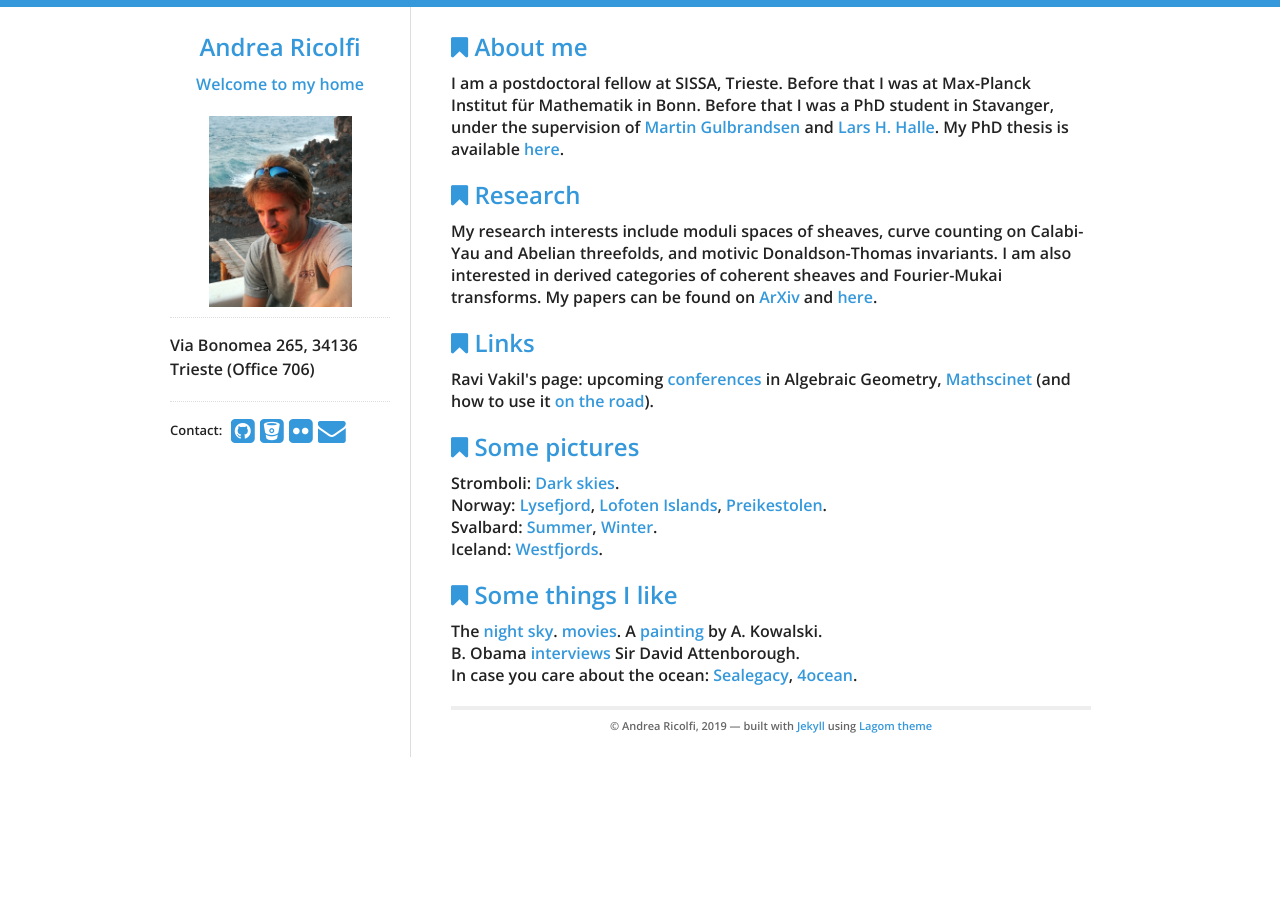
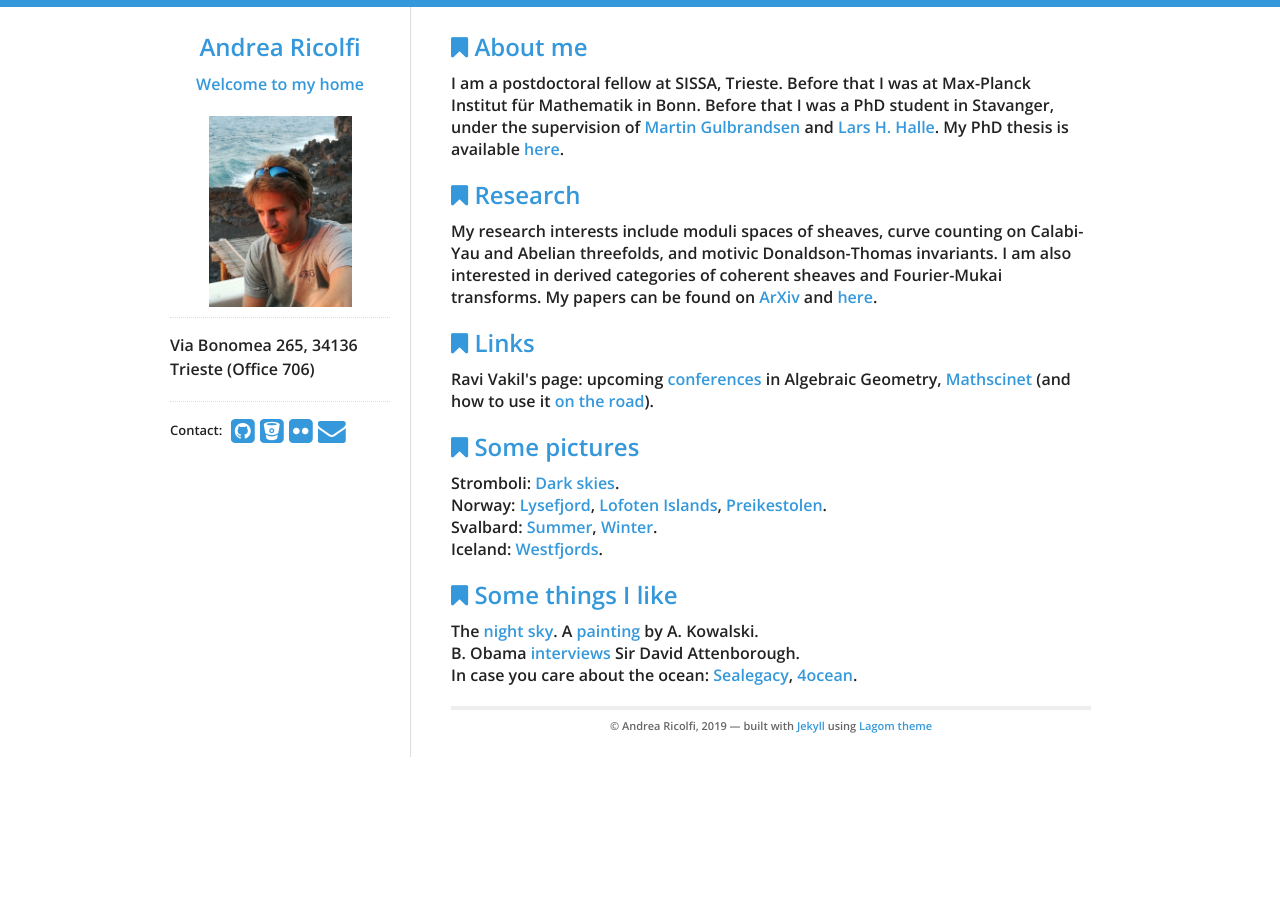
Before and after one commit to atricolfi/atricolfi.github.io, a Jekyll site: the page built from index.html, in a window 1280 px wide. Built offline with Jekyll 4.4.1, drawn with Linux system fonts in a browser that asks for light colours.

Commit message:
Update index.html

```diff
--- a/index.html
+++ b/index.html
@@ -44,7 +44,7 @@ href="http://blogs.ams.org/beyondreviews/2015/04/28/using-mathscinet-at-home-or-
 <div id="home">
   <h2><i class="fa fa-bookmark"></i> Some things I like </h2>
 <p>
-  The <a href=Astronomer.html>night sky</a>. <a href=Quotes.html>movies</a>.
+  The <a href=Astronomer.html>night sky</a>.
   A <a href=kowalski.html>painting</a> by A. Kowalski. <br>
   B. Obama <a href="https://www.youtube.com/watch?v=NZtJ2ZGyvBI&t=0s">interviews</a>
 Sir David Attenborough.  <br>
```
